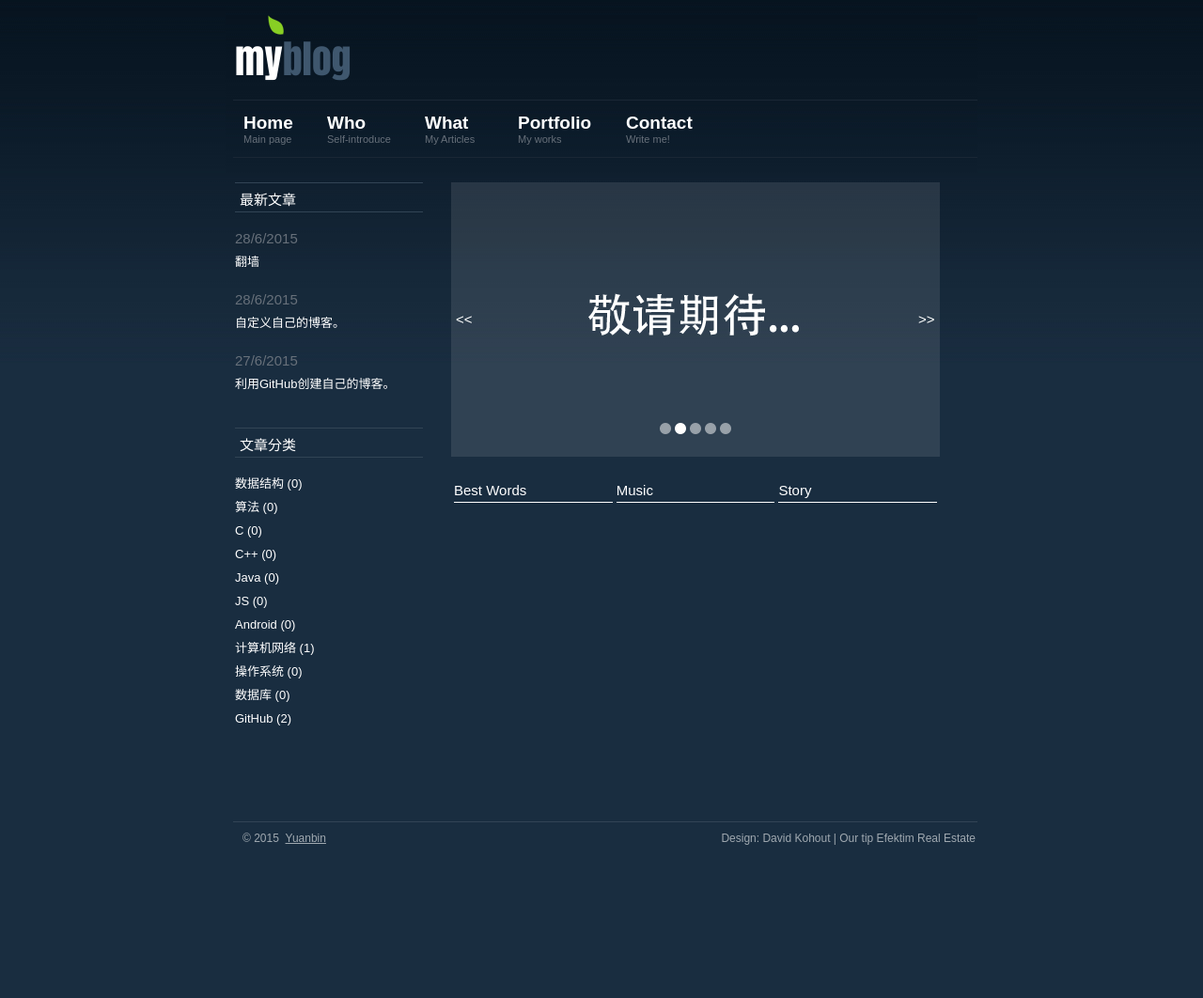
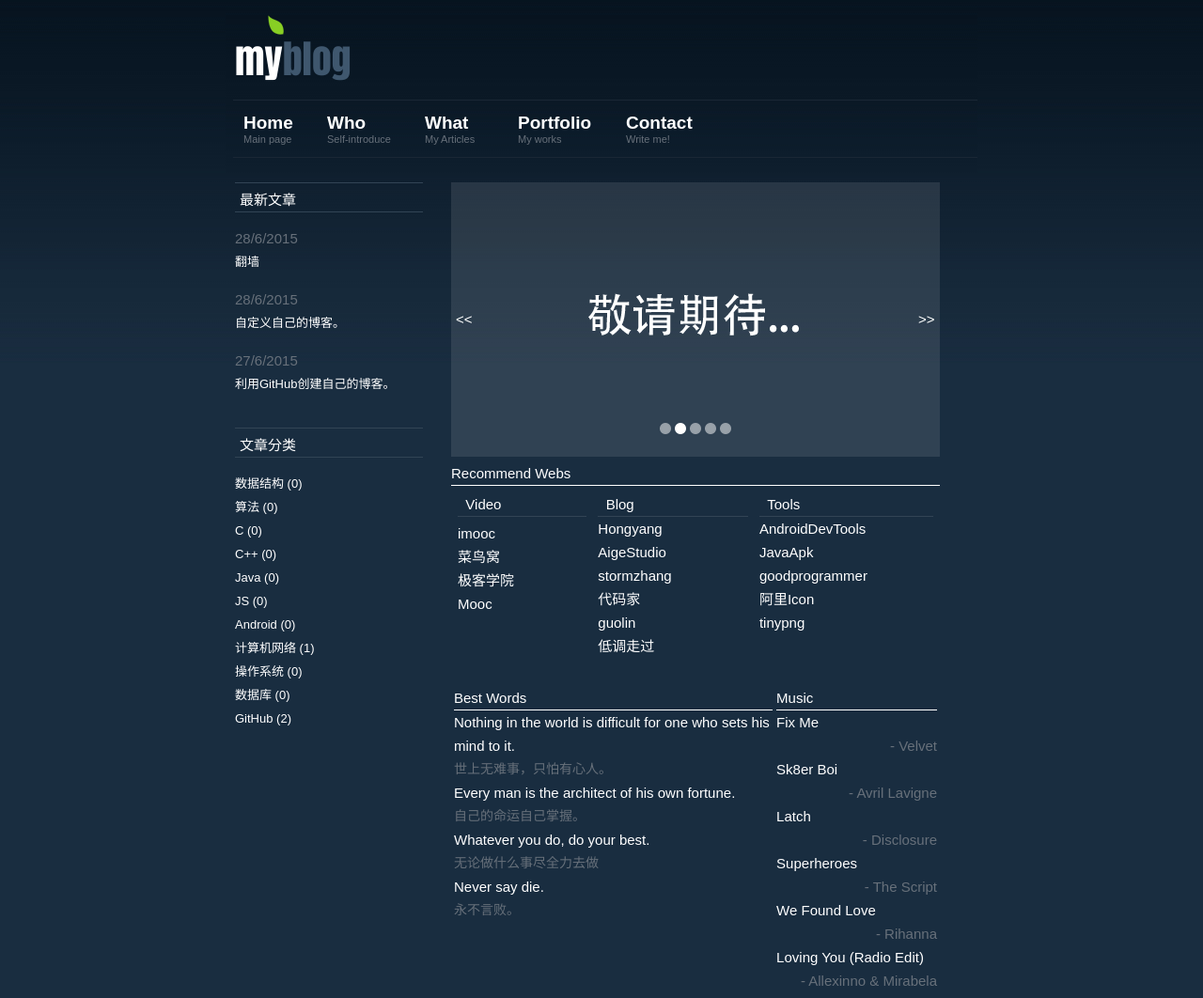
Before and after one commit to yuanbinbinbin/yuanbinbinbin.github.io, a plain HTML site: page index.html in a window 1280 px wide. Shown: the top 1062 px of the page at 94% size. Before the commit the page ends 994 px from the top, so only its background shows below. Drawn offline with Linux system fonts and the light colour scheme.

Commit message:
20150701

```diff
--- a/index.html
+++ b/index.html
@@ -30,25 +30,73 @@
                     </div>
                 </div>
 			</div>
+             <div>
+        		<div style="width:520px; margin:0 auto; border-bottom:1px solid; margin-top:5px;">Recommend Webs</div>
+                <table width="520px;" style="margin:0 auto; ">
+                	<tr>
+                    		<td width="346px" height="170px" style="vertical-align:top; padding:5px; ">
+								<div style="border:1px;border-color:#324455; border-bottom-style:solid ; margin-bottom:5px;">
+                                	&nbsp;&nbsp;Video
+                                </div>
+                                <a class="a4" href="http://www.imooc.com" target="_blank">imooc</a></br>
+                                <a class="a4" href="http://www.cniao5.com" target="_blank">菜鸟窝</a></br>
+                                <a class="a4" href="http://www.jikexueyuan.com/" target="_blank">极客学院</a></br>
+                               <a class="a4" href="http://www.icourse163.org" target="_blank">Mooc</a></br>
+                            </td>
+                            <td width="346px" style="vertical-align:top;padding:5px;">
+                            	<div style="border:1px;border-color:#324455; border-bottom-style:solid ; ">
+                                	&nbsp;&nbsp;Blog
+                                </div>
+                                <a class="a4" href="http://blog.csdn.net/lmj623565791?viewmode=contents" target="_blank">Hongyang</a></br>
+                                <a class="a4" href="http://blog.csdn.net/aigestudio?viewmode=contents" target="_blank">AigeStudio</a></br>
+                                <a class="a4" href="http://stormzhang.com" target="_blank">stormzhang</a></br>
+                                <a class="a4" href="http://blog.daimajia.com/" target="_blank">代码家</a></br>
+                                <a class="a4" href="http://blog.csdn.net/guolin_blog?viewmode=contents" target="_blank">guolin</a></br>
+                                <a class="a4" href="http://blog.csdn.net/iamduoluo" target="_blank">低调走过</a></br>
+                            </td>
+                            <td width="346px" style="vertical-align:top;padding:5px;">
+                            	<div style="border:1px;border-color:#324455; border-bottom-style:solid ; ">
+                                	&nbsp;&nbsp;Tools
+                                </div>
+                                <a class="a4" href="http://androiddevtools.cn" target="_blank">AndroidDevTools</a></br>
+                                 <a class="a4" href="http://www.javaapk.com" target="_blank">JavaApk</a></br>
+                                 <a class="a4" href="http://bbs.goodprogrammer.org/forum.php" target="_blank">goodprogrammer</a></br>
+                                 <a class="a4" href="http://www.iconfont.cn">阿里Icon</a></br>
+                                 <a class="a4" href="https://tinypng.com/" target="_blank">tinypng</a></br>
+
+                            </td>
+                    </tr>
+                </table>
+       		</div>
             <div>
             	<table width="520px"  style=" margin:0 auto; margin-top:20px;">
                 	<tr>
-                    	<td width="173px">
-                        		<div  style=" border:1px; border-bottom-style:solid;">Best Words</div>
+                    	<td width="346px"  style="vertical-align:top; margin-top:0px;">
+                        	<div height="26px" style="border:1px; border-bottom-style:solid; vertical-align:top;">Best Words</div>
+                            	Nothing in the world is difficult for one who sets his mind to it.</br>
+                                <div style="color:#67707a; font-size:14px;">世上无难事，只怕有心人。</div>
+                       			Every man is the architect of his own fortune.</br>
+                                <div style="color:#67707a; font-size:14px;">自己的命运自己掌握。</div>
+                                Whatever you do, do your best.</br>
+                                <div style="color:#67707a; font-size:14px;">无论做什么事尽全力去做</div>
+                                Never say die.</br>
+                                <div style="color:#67707a; font-size:14px;">永不言败。</div>
                         </td>
 
-                        <td width="173px">
+                        <td width="173px" style="vertical-align:top; margin-top:0px;">
                         		<div style="border:1px; border-bottom-style:solid; vertical-align:baseline;">Music
                                 </div>
-                        </td>
-
-                        <td width="173px">
-                        		<div style="border:1px; border-bottom-style:solid;">Story
-                                </div>
+                                <a class="a4" href="http://music.163.com/#/m/song?id=3797296">Fix Me </br><div style="color:#67707a; text-align:right;">- Velvet</div></a>
+                                <a class="a4" href="http://music.163.com/#/m/song?id=2117894">Sk8er Boi</br><div style="color:#67707a; text-align:right;">- Avril Lavigne</div></a>
+                                <a class="a4" href="http://music.163.com/#/m/song?id=25706389">Latch</br><div style="color:#67707a; text-align:right;">- Disclosure</div></a>
+                                <a class="a4" href="http://music.163.com/#/m/song?id=28832241">Superheroes <div style="color:#67707a; text-align:right;">- The Script</div></a>
+                                <a class="a4" href="http://music.163.com/#/m/song?id=21563189">We Found Love <div style="color:#67707a; text-align:right;">- Rihanna</div></a>
+                                <a class="a4" href="http://music.163.com/#/m/song?id=26387123">Loving You (Radio Edit) </br><div style="color:#67707a; text-align:right;">- Allexinno & Mirabela</div></a>
                         </td>
                     </tr>
                 </table>
             </div>
+
         </div>
 
 		<div class="left">
@@ -75,7 +123,9 @@
               </br><a class="left_a1" href="github/index.html">GitHub&nbsp;(2)</a>
 
         </div>
+
 </div>
+
     <div class="index_bottom">
     <iframe src="bottom.html"  scrolling="no" width="800px;" height="120px" style="border:none"></iframe>
     </div>
--- a/style.css
+++ b/style.css
@@ -62,6 +62,32 @@ a.a1:hover{
 a.a1:visited{
 	color:#fff;}
 
+a.a1:link{
+	color:#fff;
+	text-decoration:none;
+	}
+a.a1:hover{
+		background:#000;
+	}
+a.a1:visited{
+	color:#fff;}
+
+
+
+
+
+	a.a4:link{
+	color:#fff;
+	text-decoration:none;
+	}
+	a.a4:hover{
+		text-decoration:underline;
+	}
+	a.a4:visited{
+	color:#fff;}
+
+
+
 .head_font2{
 	font-size:11px;
 	color:#67707A;
@@ -71,7 +97,7 @@ a.a1:visited{
 .container{
 	margin:0 auto;
 	width:780px;
-	height:662px;
+	height:900px;
 	padding: 10px 8px;
 	color:#fff;
 	font-size:15px;
```
